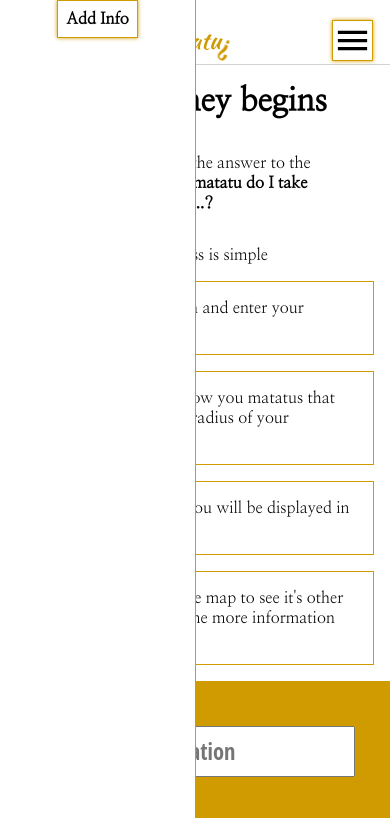
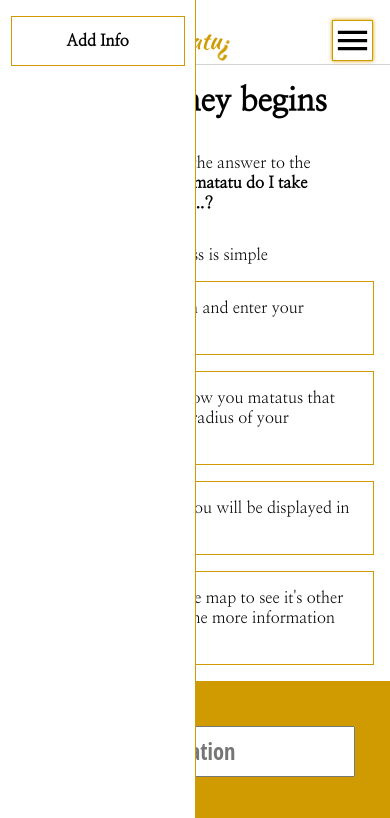
Before and after one commit to Kirera-Wainaina/which-matatu, a website: page frontend/html/home.html in a window 390 px wide. Both pictures are taken after a click on the picture 352 px from the left and 40 px from the top of the page. Shown: the top 818 px of the page. Drawn offline with Linux system fonts and the light colour scheme; some packages are replaced by stand-ins of ours.

Commit message:
Format link button for phone viewport.

```diff
--- a/frontend/css/home.css
+++ b/frontend/css/home.css
@@ -257,6 +257,16 @@ h1 {
 	box-shadow: var(--button-shadow)
     }
 
+    .link-button {
+	margin-top: 1em;
+	width: 80%;
+	box-shadow: none;
+	height: 2em;
+	display: flex;
+	align-items: center;
+	justify-content: center;
+    }
+
     .snips {
 	grid-column: 2 / 5;
 	text-align: center;
```
